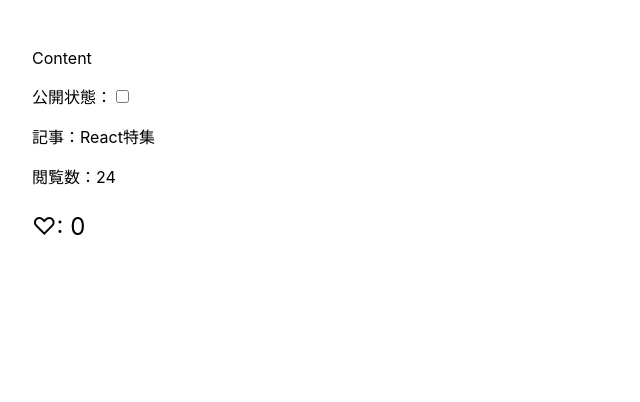
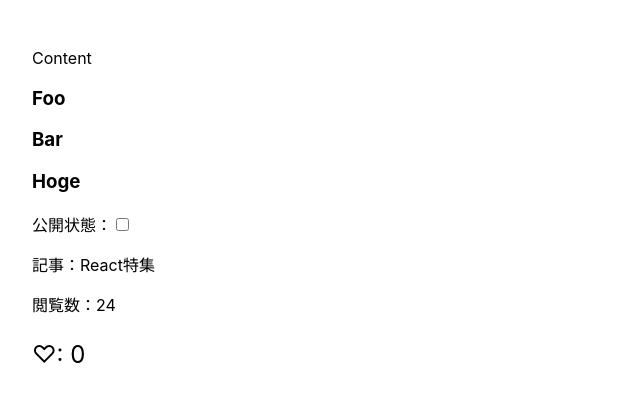
Before and after one commit to BoxPistols/React_TraZm, a React (Create React App) app: page / in a window 1280 px wide. Shown: the top 402 px of the page, without its empty margins (0-640 px from the left). Built offline with nearby package versions, Linux system fonts and the light colour scheme.

Commit message:
[module] import / export

```diff
--- a/src/Blog.jsx
+++ b/src/Blog.jsx
@@ -1,6 +1,10 @@
 import React from 'react' // react自体の読み込み
 // Article(子コンポーネント読み込み)
 import Article from './Article'
+
+import {Foo, Bar} from './components/FooBar'
+import Hoge from './components/Hoge'
+
 // Classコンポーネント≠ Functional component
 class Blog extends React.Component { // className extends React.Component= UpperCase
   constructor(props) { // reset set props
@@ -48,6 +52,9 @@ class Blog extends React.Component { // className extends React.Component= Upper
     return( // return value(xxx)
       <>
         <p>Content</p>
+        <p><Foo/></p>
+        <p><Bar/></p>
+        <p><Hoge/></p>
         <p>
           <Article
             title={'React特集'} // val
--- /dev/null
+++ b/src/components/FooBar.js
@@ -0,0 +1,14 @@
+import React from 'react'
+
+export function Foo(){
+  return (
+    <div>
+      <h3>Foo</h3>
+      {/*<code>export function Foo()</code>*/}
+    </div>
+  )
+}
+
+export const Bar = () =>{
+  return (<h3>Bar</h3>)
+}
--- /dev/null
+++ b/src/components/Hoge.js
@@ -0,0 +1,7 @@
+import React from 'react'
+
+export default class Hoge extends React.Component{
+  render() {
+    return(<h3>Hoge</h3>)
+  }
+}
```
